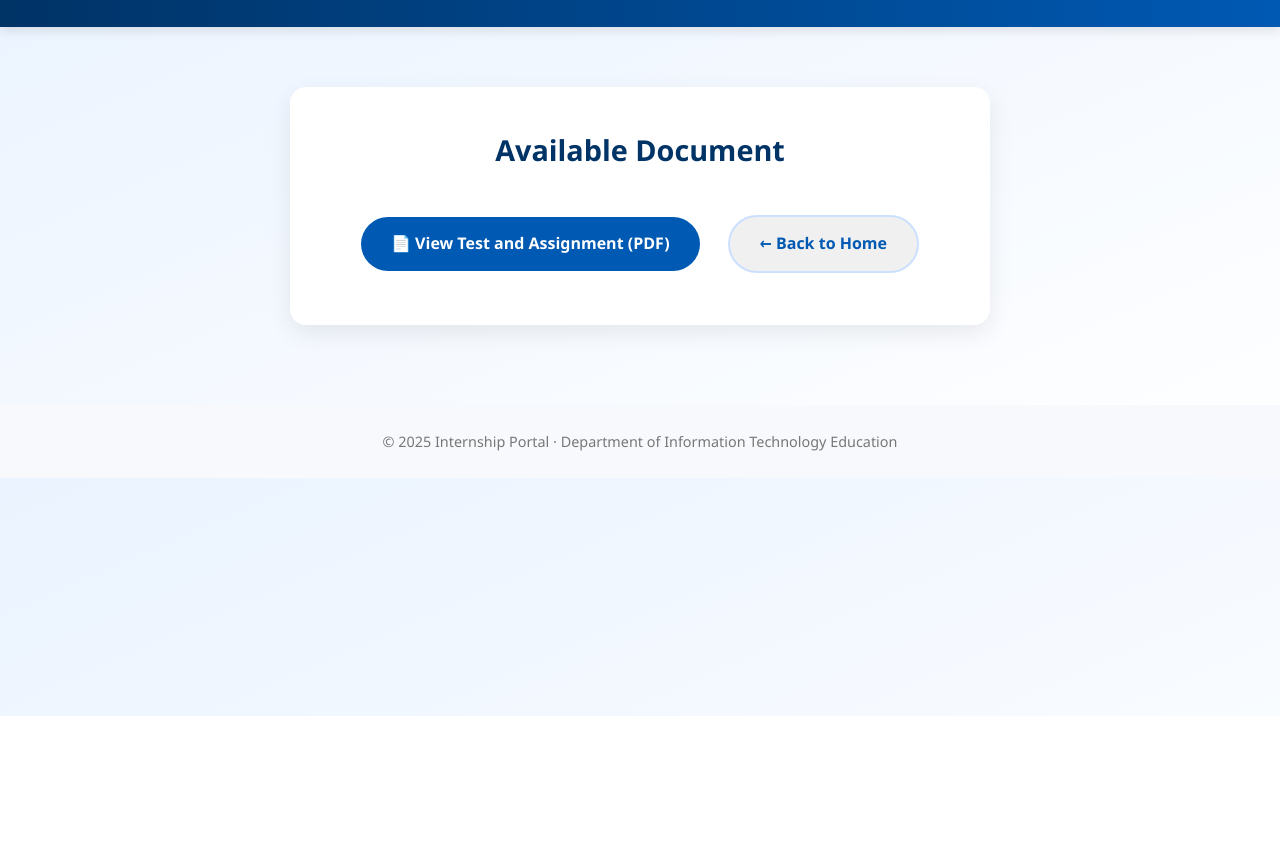
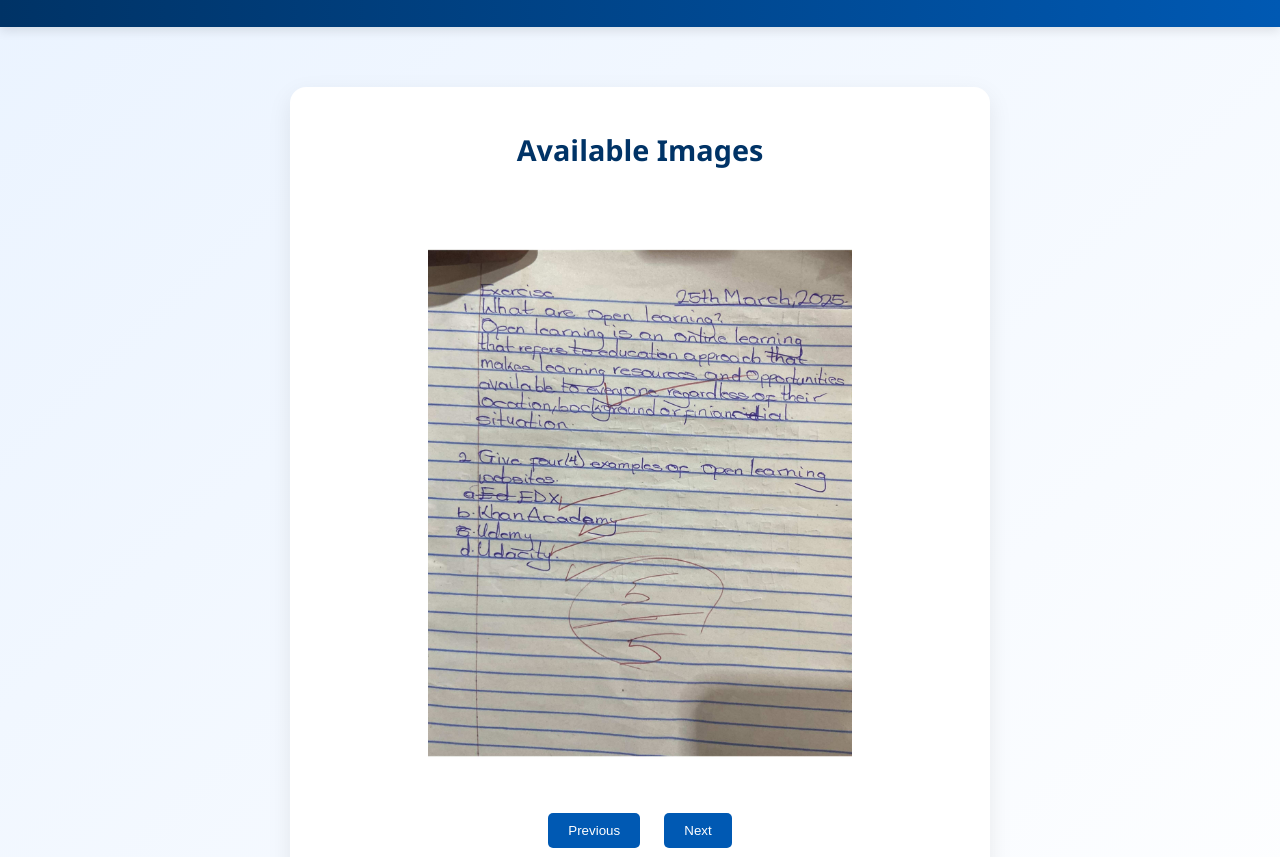
Before and after one commit to Elvis-kodie/callmeelvis.github.io, a plain HTML site: page test.html in a window 1280 px wide. Shown: the part 84-941 px from the top of the page. Before the commit the page ends 800 px from the top, so only its background shows below. Drawn offline with Linux system fonts and the light colour scheme.

Commit message:
jpg file

```diff
--- a/test.html
+++ b/test.html
@@ -78,6 +78,45 @@
       background-color: #e0eaff;
     }
 
+    .slideshow {
+      position: relative;
+      width: 100%;
+      height: 600px;
+      overflow: hidden;
+    }
+
+    .slide {
+      position: absolute;
+      top: 0;
+      left: 0;
+      width: 100%;
+      height: 100%;
+      object-fit: contain;
+      display: none;
+    }
+
+    .slide.active {
+      display: block;
+    }
+
+    .navigation {
+      margin-top: 10px;
+    }
+
+    .navigation button {
+      padding: 10px 20px;
+      margin: 0 10px;
+      background-color: #0059b3;
+      color: white;
+      border: none;
+      border-radius: 5px;
+      cursor: pointer;
+    }
+
+    .navigation button:hover {
+      background-color: #003f80;
+    }
+
     footer {
       text-align: center;
       padding: 25px 10px;
@@ -101,6 +140,10 @@
         width: 100%;
         margin: 10px 0;
       }
+
+      .slideshow {
+        height: 300px;
+      }
     }
   </style>
 </head>
@@ -111,11 +154,25 @@
   </header>
 
   <div class="container">
-    <h2>Available Document</h2>
+    <h2>Available Images</h2>
 
-    <a href="DocScanner_30-Jul-2025_03-15_PM.pdf" class="file-link" target="_blank">
-      📄 View Test and Assignment (PDF)
-    </a>
+    <div class="slideshow">
+      <img src="9a5eb5bd-f65b-4896-b29f-6c9d5f6fc015-0.jpg" class="slide active">
+      <img src="9a5eb5bd-f65b-4896-b29f-6c9d5f6fc015-1.jpg" class="slide">
+      <img src="9a5eb5bd-f65b-4896-b29f-6c9d5f6fc015-3.jpg" class="slide">
+      <img src="9a5eb5bd-f65b-4896-b29f-6c9d5f6fc015-3.jpg" class="slide">
+      <img src="9a5eb5bd-f65b-4896-b29f-6c9d5f6fc015-4.jpg" class="slide">
+      <img src="9a5eb5bd-f65b-4896-b29f-6c9d5f6fc015-5.jpg" class="slide">
+      <img src="9a5eb5bd-f65b-4896-b29f-6c9d5f6fc015-6.jpg" class="slide">
+      <img src="9a5eb5bd-f65b-4896-b29f-6c9d5f6fc015-7.jpg" class="slide">
+      <img src="9a5eb5bd-f65b-4896-b29f-6c9d5f6fc015-8.jpg" class="slide">
+      <img src="9a5eb5bd-f65b-4896-b29f-6c9d5f6fc015-9.jpg" class="slide">
+    </div>
+
+    <div class="navigation">
+      <button id="prev">Previous</button>
+      <button id="next">Next</button>
+    </div>
 
     <a href="index.html" class="back-link">← Back to Home</a>
   </div>
@@ -124,5 +181,27 @@
     &copy; 2025 Internship Portal · Department of Information Technology Education
   </footer>
 
+  <script>
+    let currentIndex = 0;
+    const slides = document.querySelectorAll('.slide');
+
+    function showSlide(index) {
+      slides.forEach(slide => slide.classList.remove('active'));
+      slides[index].classList.add('active');
+    }
+
+    document.getElementById('next').addEventListener('click', () => {
+      currentIndex = (currentIndex + 1) % slides.length;
+      showSlide(currentIndex);
+    });
+
+    document.getElementById('prev').addEventListener('click', () => {
+      currentIndex = (currentIndex - 1 + slides.length) % slides.length;
+      showSlide(currentIndex);
+    });
+
+    showSlide(currentIndex);
+  </script>
+
 </body>
 </html>
```
Also changed, not shown: 9a5eb5bd-f65b-4896-b29f-6c9d5f6fc015-0.jpg (added), 9a5eb5bd-f65b-4896-b29f-6c9d5f6fc015-1.jpg (added), 9a5eb5bd-f65b-4896-b29f-6c9d5f6fc015-2.jpg (added), 9a5eb5bd-f65b-4896-b29f-6c9d5f6fc015-3.jpg (added), 9a5eb5bd-f65b-4896-b29f-6c9d5f6fc015-4.jpg (added), 9a5eb5bd-f65b-4896-b29f-6c9d5f6fc015-5.jpg (added), 9a5eb5bd-f65b-4896-b29f-6c9d5f6fc015-6.jpg (added), 9a5eb5bd-f65b-4896-b29f-6c9d5f6fc015-7.jpg (added), 9a5eb5bd-f65b-4896-b29f-6c9d5f6fc015-8.jpg (added), 9a5eb5bd-f65b-4896-b29f-6c9d5f6fc015-9.jpg (added), 1 other file.
